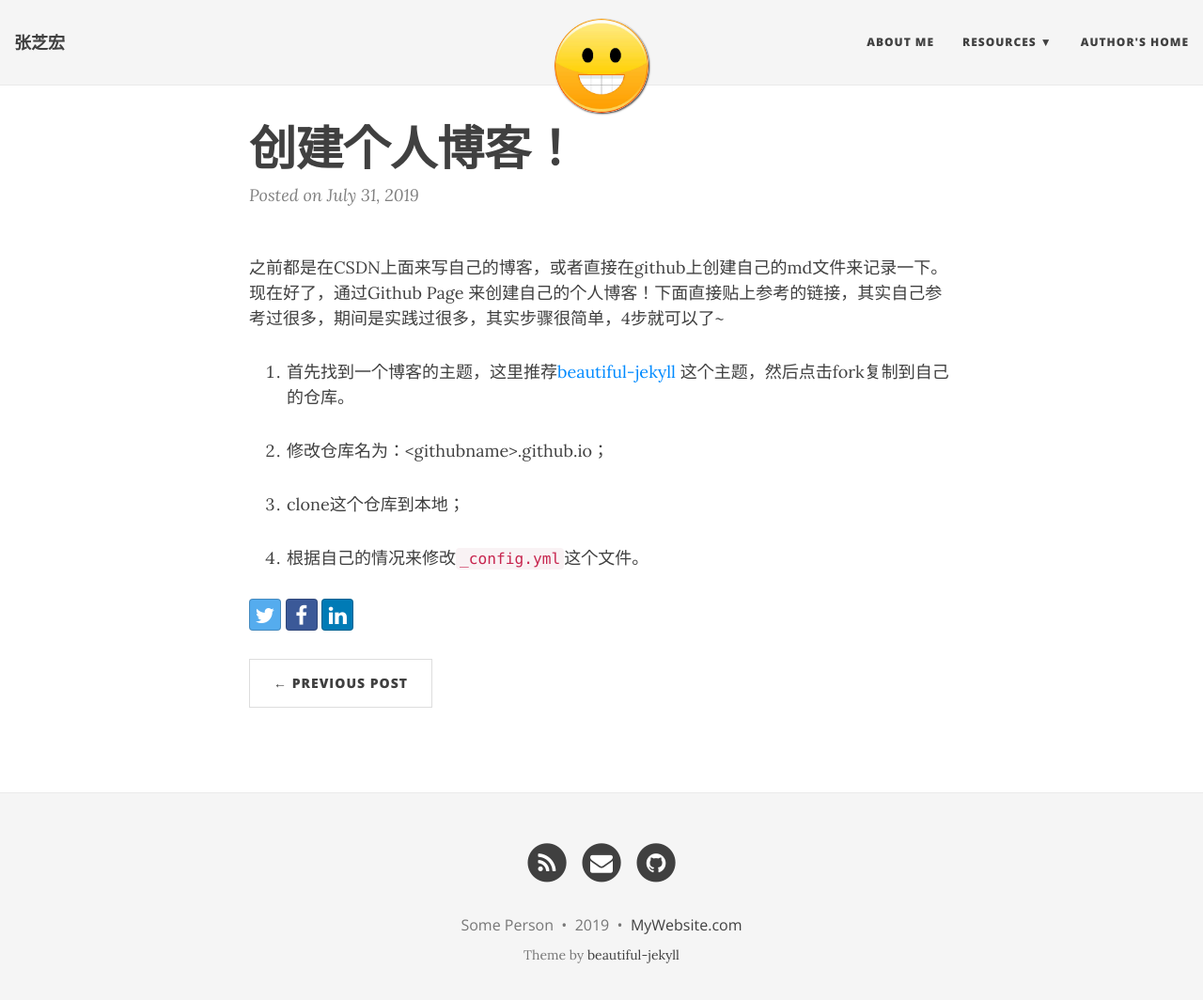
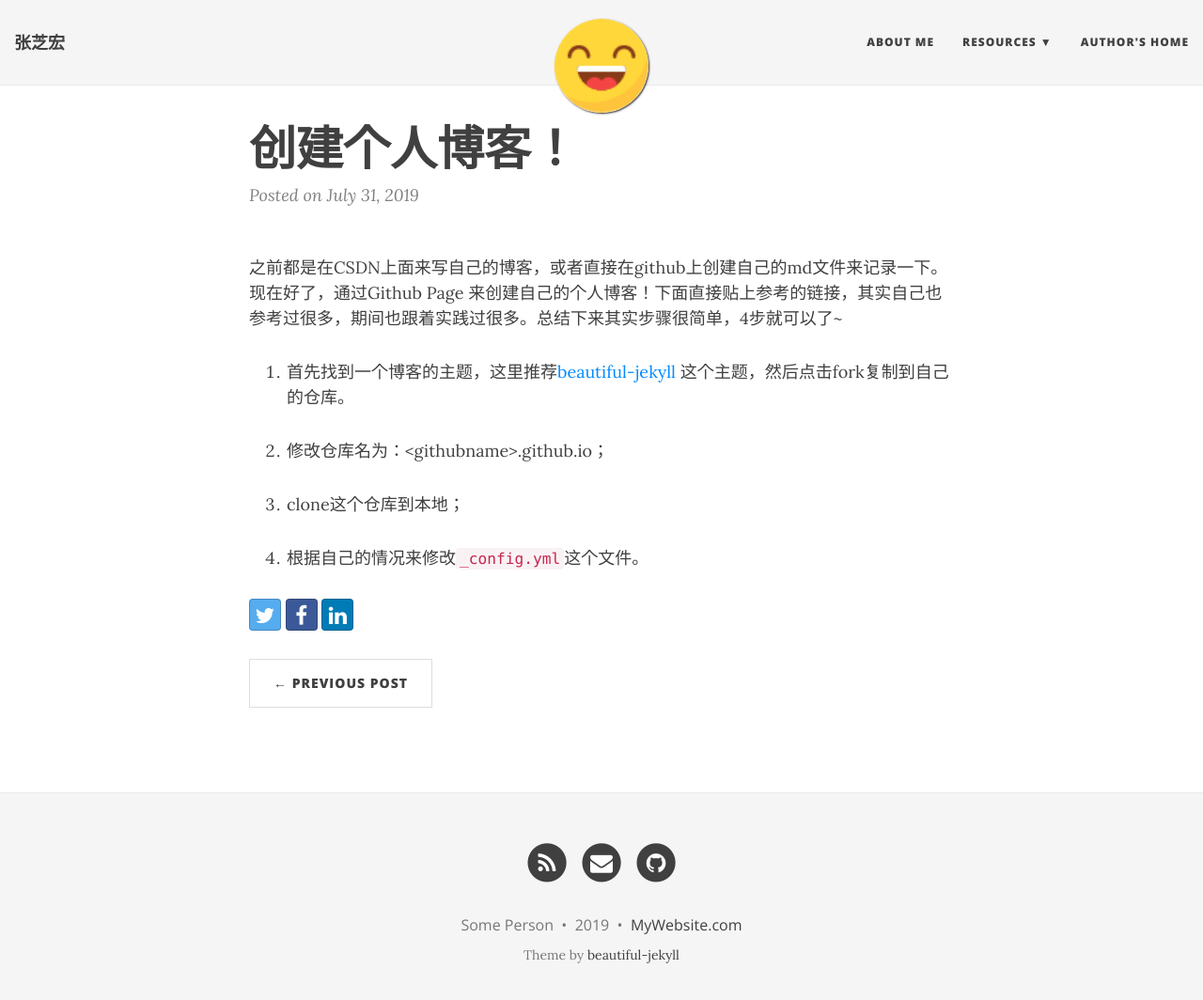
Before and after one commit to ZoharAndroid/zoharandroid.github.io, a Jekyll site: the page built from _posts/2019-07-31-创建个人博客.md, in a window 1280 px wide and 1077 px high. Shown: the top 1064 px of the window at 94% size. Built offline with Jekyll 4.4.1, drawn with Linux system fonts in a browser that asks for light colours; nearby versions of some CDN libraries.

Commit message:
update blog

```diff
--- a/_posts/2019-07-31-创建个人博客.md
+++ b/_posts/2019-07-31-创建个人博客.md
@@ -1,10 +1,10 @@
 ---
 layout: post
 title: 创建个人博客！
-image: /img/happy-icon.jpg
+image: /img/happy-icon.png
 ---
 
-之前都是在CSDN上面来写自己的博客，或者直接在github上创建自己的md文件来记录一下。现在好了，通过Github Page 来创建自己的个人博客！下面直接贴上参考的链接，其实自己参考过很多，期间是实践过很多，其实步骤很简单，4步就可以了~
+之前都是在CSDN上面来写自己的博客，或者直接在github上创建自己的md文件来记录一下。现在好了，通过Github Page 来创建自己的个人博客！下面直接贴上参考的链接，其实自己也参考过很多，期间也跟着实践过很多。总结下来其实步骤很简单，4步就可以了~
 
 1. 首先找到一个博客的主题，这里推荐[beautiful-jekyll](https://github.com/daattali/beautiful-jekyll) 这个主题，然后点击fork复制到自己的仓库。
 
```
Also changed, not shown: _posts/old file/2015-01-04-first-post.md (renamed from _posts/2015-01-04-first-post.md), _posts/old file/2015-01-15-pirates.md (renamed from _posts/2015-01-15-pirates.md), _posts/old file/2015-01-19-soccer.md (renamed from _posts/2015-01-19-soccer.md), _posts/old file/2015-01-27-dear-diary.md (renamed from _posts/2015-01-27-dear-diary.md), _posts/old file/2015-02-13-hamlet-monologue.md (renamed from _posts/2015-02-13-hamlet-monologue.md), _posts/old file/2015-02-26-flake-it-till-you-make-it.md (renamed from _posts/2015-02-26-flake-it-till-you-make-it.md), _posts/old file/2015-02-28-test-markdown.md (renamed from _posts/2015-02-28-test-markdown.md), img/happy-icon.jpg (deleted), img/happy-icon.png (added).
